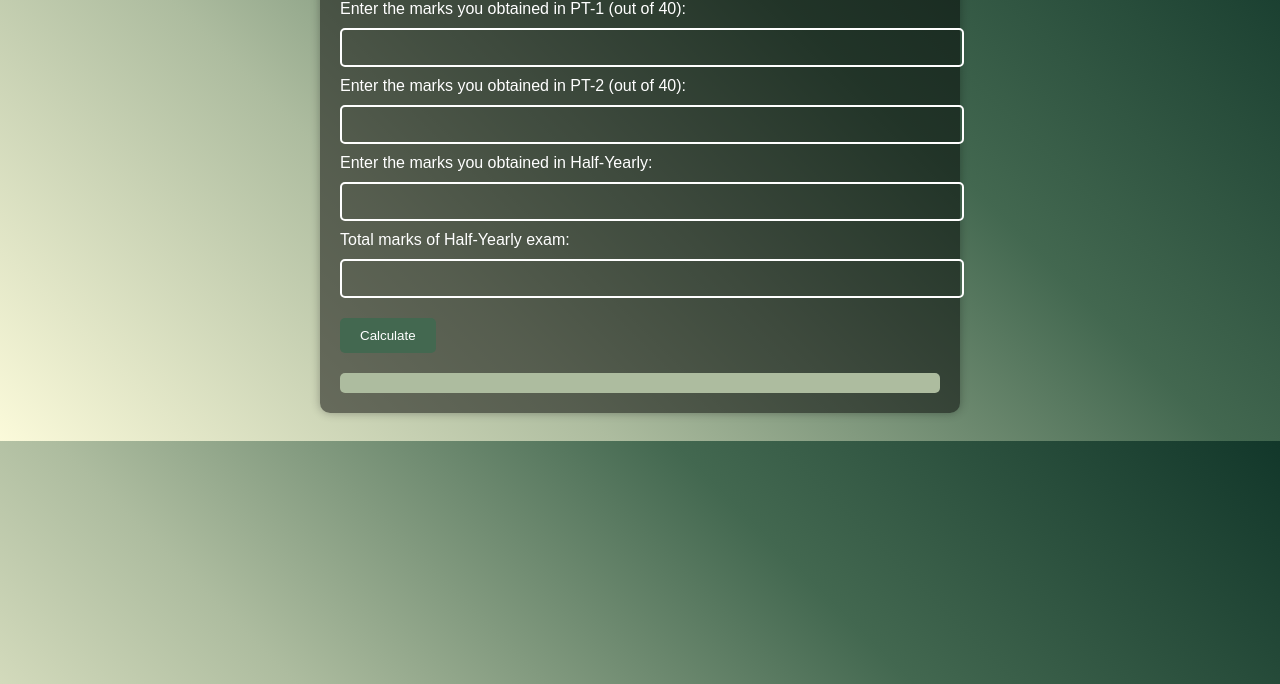
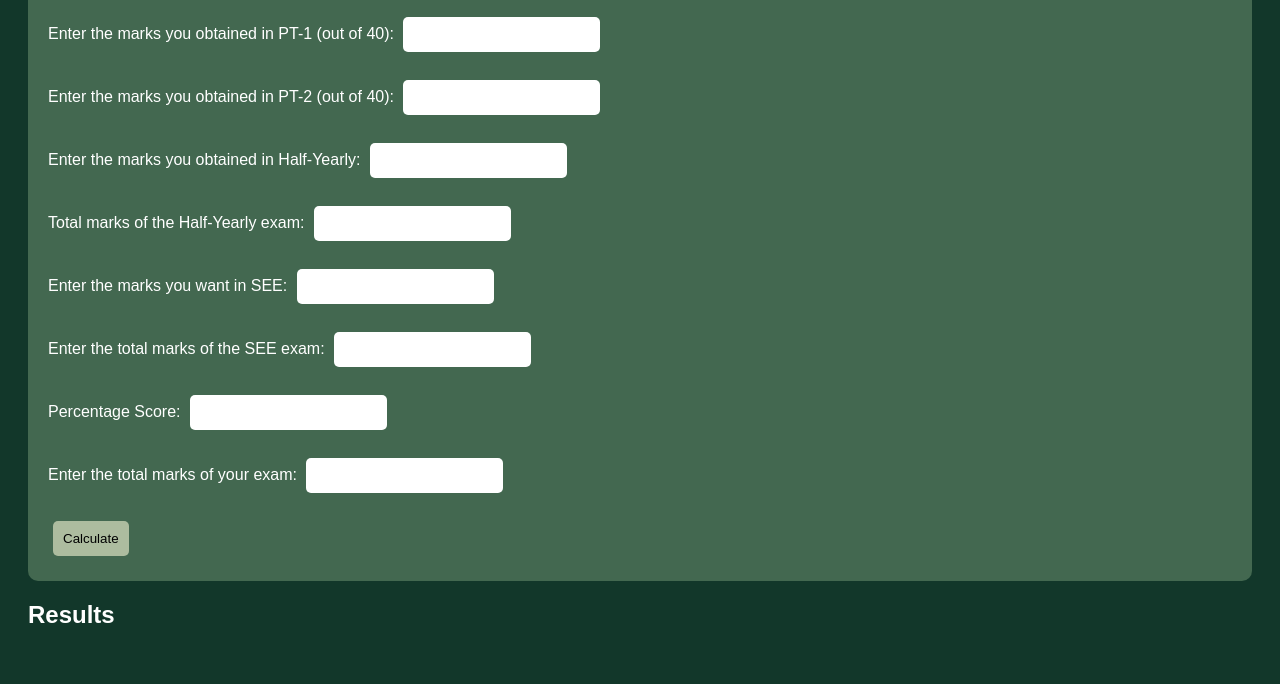
Before and after one commit to Abhinaba2007/CBSE-Class-11-Marks-Calculation, a plain HTML site: page index.html in a window 1280 px wide. Shown: the part 116-800 px from the top of the page. Drawn offline with Linux system fonts and the light colour scheme.

Commit message:
Update index.html

```diff
--- a/index.html
+++ b/index.html
@@ -6,118 +6,97 @@
     <title>Marks Calculation</title>
     <style>
         body {
-            background: linear-gradient(45deg, #12372A, #436850, #ADBC9F, #FBFADA);
-            animation: backgroundShift 10s infinite alternate;
+            background-color: #12372A;
+            color: white;
             font-family: Arial, sans-serif;
-            color: #fff;
             padding: 20px;
-            transition: background-color 0.5s;
         }
-
-        @keyframes backgroundShift {
-            0% {
-                background: linear-gradient(45deg, #12372A, #436850, #ADBC9F, #FBFADA);
-            }
-            100% {
-                background: linear-gradient(45deg, #FBFADA, #ADBC9F, #436850, #12372A);
-            }
+        .container {
+            background-color: #436850;
+            border-radius: 10px;
+            padding: 20px;
         }
-
-        .container {
-            max-width: 600px;
-            margin: auto;
-            background-color: rgba(0, 0, 0, 0.5);
-            padding: 20px;
-            border-radius: 10px;
-            box-shadow: 0 0 10px rgba(0, 0, 0, 0.3);
+        input, button {
+            padding: 10px;
+            margin: 5px;
+            border-radius: 5px;
+            border: none;
         }
-
-        input[type="number"] {
-            padding: 10px;
-            margin: 10px 0;
-            width: 100%;
-            border: 2px solid #fff;
-            border-radius: 5px;
-            background-color: transparent;
-            color: #fff;
+        button {
+            background-color: #ADBC9F;
+            color: black;
+            cursor: pointer;
         }
-
-        button {
-            padding: 10px 20px;
-            background-color: #436850;
-            color: #fff;
-            border: none;
-            border-radius: 5px;
-            cursor: pointer;
-            margin-top: 10px;
-        }
-
         button:hover {
-            background-color: #12372A;
-        }
-
-        .result {
-            margin-top: 20px;
-            background-color: #ADBC9F;
-            padding: 10px;
-            border-radius: 5px;
+            background-color: #FBFADA;
         }
     </style>
 </head>
 <body>
     <div class="container">
-        <h2>Marks Calculation</h2>
-        <div id="inputForm">
-            <label for="mo1">Enter the marks you obtained in PT-1 (out of 40): </label>
-            <input type="number" id="mo1">
+        <h1>Marks Calculation</h1>
 
-            <label for="mo2">Enter the marks you obtained in PT-2 (out of 40): </label>
-            <input type="number" id="mo2">
+        <label for="mo1">Enter the marks you obtained in PT-1 (out of 40): </label>
+        <input type="number" id="mo1" step="any"><br><br>
 
-            <label for="mo3">Enter the marks you obtained in Half-Yearly: </label>
-            <input type="number" id="mo3">
+        <label for="mo2">Enter the marks you obtained in PT-2 (out of 40): </label>
+        <input type="number" id="mo2" step="any"><br><br>
 
-            <label for="tm">Total marks of Half-Yearly exam: </label>
-            <input type="number" id="tm">
+        <label for="mo3">Enter the marks you obtained in Half-Yearly: </label>
+        <input type="number" id="mo3" step="any"><br><br>
 
-            <button onclick="calculateMarks()">Calculate</button>
+        <label for="tm">Total marks of the Half-Yearly exam: </label>
+        <input type="number" id="tm" step="any"><br><br>
 
-            <div class="result" id="result"></div>
-        </div>
+        <label for="x">Enter the marks you want in SEE: </label>
+        <input type="number" id="x" step="any"><br><br>
+
+        <label for="m">Enter the total marks of the SEE exam: </label>
+        <input type="number" id="m" step="any"><br><br>
+
+        <label for="a">Percentage Score: </label>
+        <input type="number" id="a" step="any"><br><br>
+
+        <label for="e">Enter the total marks of your exam: </label>
+        <input type="number" id="e" step="any"><br><br>
+
+        <button onclick="calculateMarks()">Calculate</button>
     </div>
+
+    <h2>Results</h2>
+    <p id="result"></p>
 
     <script>
         function calculateMarks() {
-            const mo1 = parseFloat(document.getElementById("mo1").value);
-            const mo2 = parseFloat(document.getElementById("mo2").value);
-            const mo3 = parseFloat(document.getElementById("mo3").value);
-            const tm = parseFloat(document.getElementById("tm").value);
+            // Getting input values
+            let mo1 = parseFloat(document.getElementById('mo1').value);
+            let mo2 = parseFloat(document.getElementById('mo2').value);
+            let mo3 = parseFloat(document.getElementById('mo3').value);
+            let tm = parseFloat(document.getElementById('tm').value);
+            let x = parseFloat(document.getElementById('x').value);
+            let m = parseFloat(document.getElementById('m').value);
+            let a = parseFloat(document.getElementById('a').value);
+            let e = parseFloat(document.getElementById('e').value);
 
-            if (isNaN(mo1) || isNaN(mo2) || isNaN(mo3) || isNaN(tm)) {
-                alert("Please enter all values.");
-                return;
-            }
+            // Calculations
+            let cal1 = (mo1 / 40) * 10;
+            let cal2 = (mo2 / 40) * 10;
+            let cal3 = (mo3 / tm) * 30;
+            let plus = cal1 + cal2 + cal3;
+            let minus = 33 - plus;
+            let c = (x / m) * 50;
+            let d = (a / 100) * e;
 
-            // Calculating the scaled marks
-            const cal1 = (mo1 / 40) * 10;
-            const cal2 = (mo2 / 40) * 10;
-            const cal3 = (mo3 / tm) * 30;
-
-            // Total marks of three exams
-            const totalMarks = cal1 + cal2 + cal3;
-
-            // Subtracting value from 33 to see the needed percentage
-            const neededPercent = 33 - totalMarks;
-
-            let result = `
-                <p>PT-1 scaled marks: ${cal1}</p>
-                <p>PT-2 scaled marks: ${cal2}</p>
-                <p>Half-Yearly scaled marks: ${cal3}</p>
-                <p>Total Marks of Three exams: ${totalMarks}</p>
-                <p>Subtracting value from 33 to see the needed percentage: ${neededPercent}%</p>
+            // Displaying the results
+            document.getElementById('result').innerHTML = `
+                PT-1 scaled marks: ${cal1}<br>
+                PT-2 scaled marks: ${cal2}<br>
+                Half-Yearly scaled marks: ${cal3}<br>
+                Total Marks of Three exams: ${plus}<br>
+                Needed Percentage: ${minus}%<br>
+                SEE calculated marks: ${c}<br>
+                Converted marks based on percentage: ${d}
             `;
-
-            document.getElementById("result").innerHTML = result;
         }
     </script>
 </body>
```
